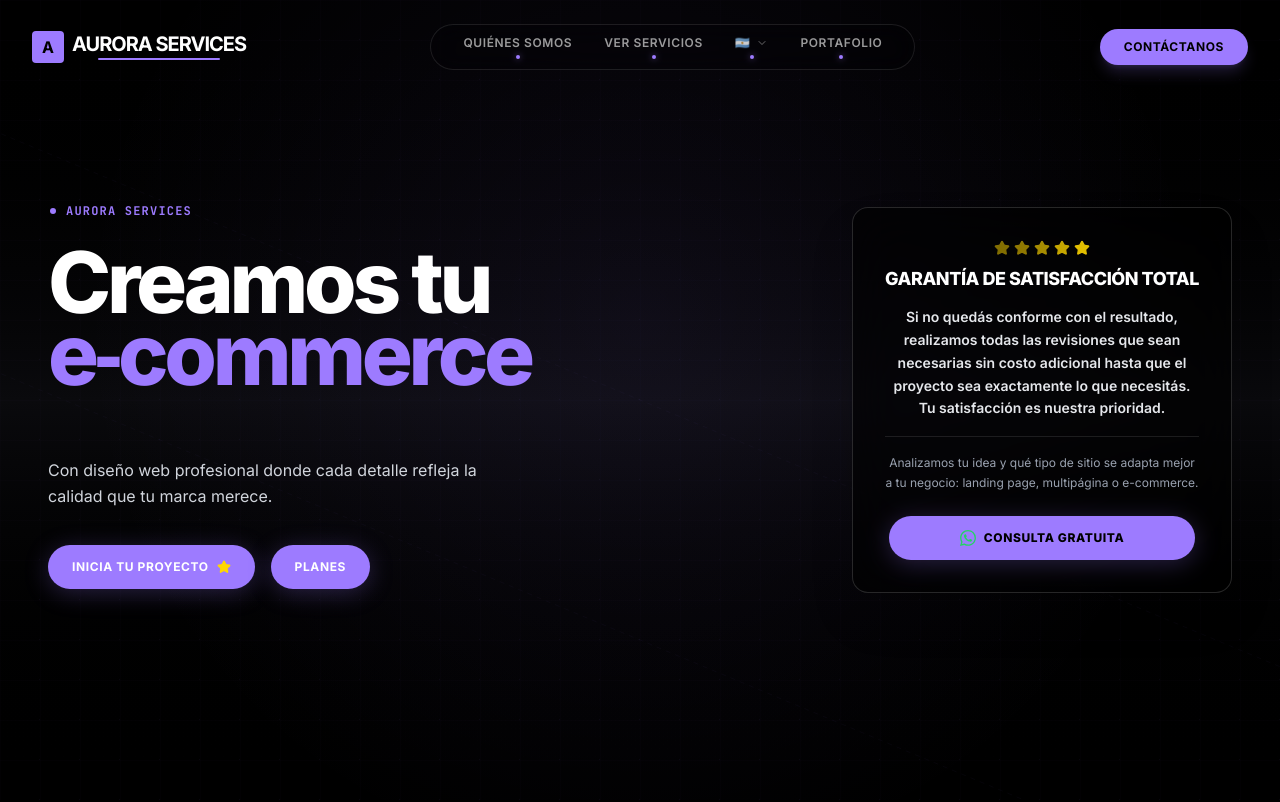
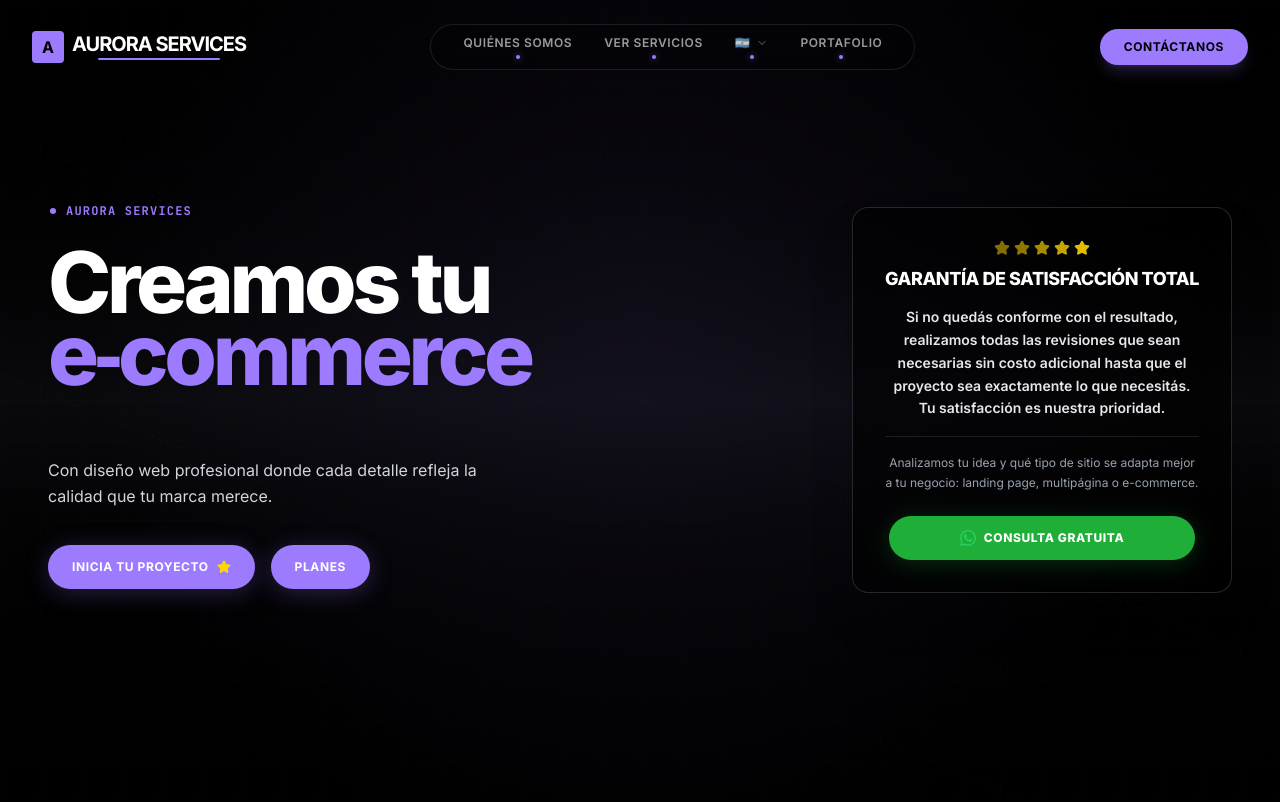
Before and after one commit to auroraserviceem-lab/STABILITY.IA, a React (Vite) app: page / in a window 1280 px wide. Shown: the top 802 px of the page. Built offline with nearby package versions, Linux system fonts and the light colour scheme.

Commit message:
style: update WhatsApp button colors to brand green
Change button theme to match the official WhatsApp green branding for improved visual consistency.

```diff
--- a/src/App.tsx
+++ b/src/App.tsx
@@ -412,9 +412,9 @@ export default function App() {
                 <div className="w-full flex justify-center mt-2 px-1">
                   <button
                     onClick={() => {
-                      window.open("https://wa.me/5491176219808", "_blank");
+                       window.open("https://wa.me/5491176219808", "_blank");
                     }}
-                    className="w-full bg-[#9D7BFF] text-black font-extrabold py-3.5 px-6 rounded-full hover:bg-[#8A66FF] active:scale-95 transition-all text-xs tracking-wider uppercase text-center cursor-pointer shadow-[0_4px_25px_rgba(157,123,255,0.25)] flex items-center justify-center gap-2"
+                    className="w-full bg-[#1FAF38] text-white font-extrabold py-3.5 px-6 rounded-full hover:bg-[#179530] active:scale-95 transition-all text-xs tracking-wider uppercase text-center cursor-pointer shadow-[0_4px_25px_rgba(31,175,56,0.25)] flex items-center justify-center gap-2"
                   >
                     <svg
                       viewBox="0 0 24 24"
```
